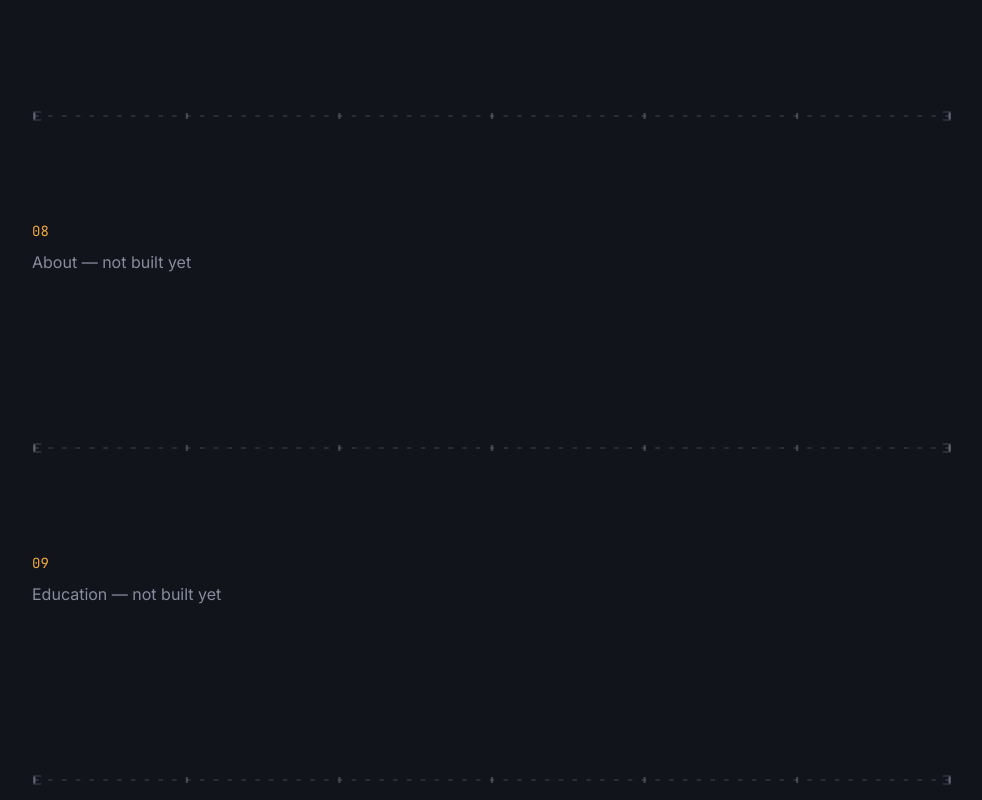
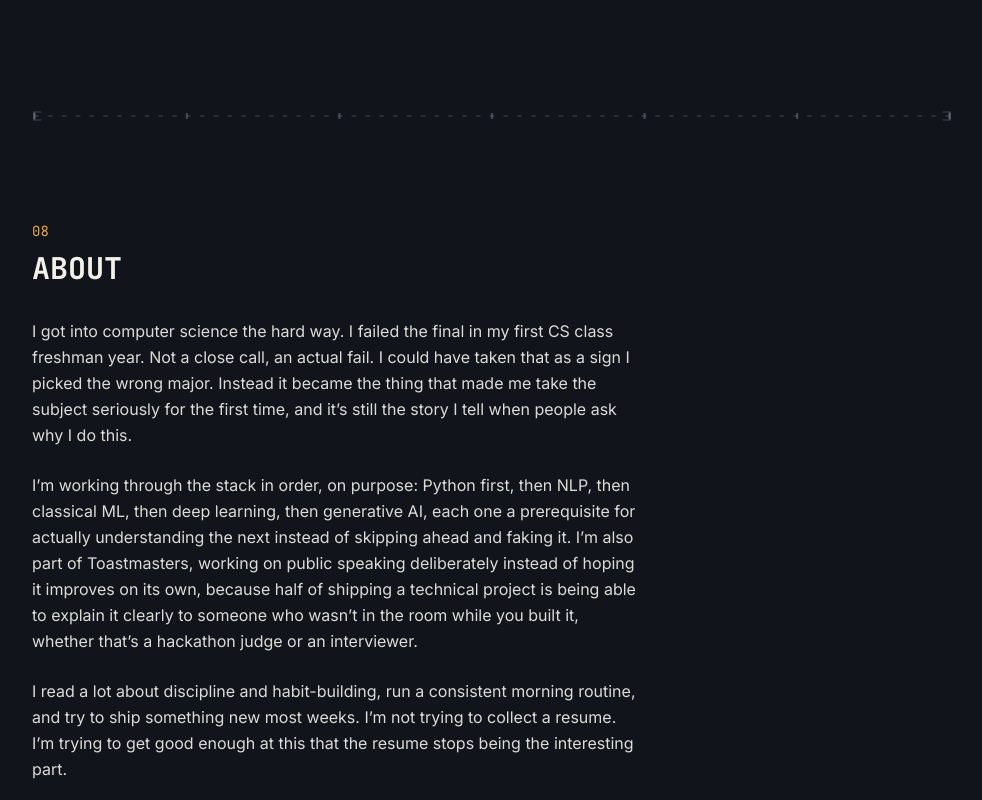
Before and after one commit to Sithranjan-Suresh/portfolio, a React (Vite) app: page / in a window 1280 px wide. Shown: the part 4820-5620 px from the top of the page, without its empty margins (176-1158 px from the left). Built offline with nearby package versions, Linux system fonts and the light colour scheme.

Commit message:
Build About section

```diff
--- a/src/App.jsx
+++ b/src/App.jsx
@@ -8,6 +8,7 @@ import ProofStrip from './sections/ProofStrip'
 import Experience from './sections/Experience'
 import OtherProjects from './sections/OtherProjects'
 import Skills from './sections/Skills'
+import About from './sections/About'
 import Placeholder from './sections/Placeholder'
 
 const builtSections = {
@@ -16,6 +17,7 @@ const builtSections = {
   experience: Experience,
   projects: OtherProjects,
   skills: Skills,
+  about: About,
 }
 
 function App() {
--- /dev/null
+++ b/src/sections/About.jsx
@@ -0,0 +1,35 @@
+function About() {
+  return (
+    <section id="about" className="py-24">
+      <span className="font-mono text-signal-amber text-sm">08</span>
+      <h2 className="font-mono font-bold text-2xl sm:text-3xl mt-2 mb-8">ABOUT</h2>
+      <div className="max-w-[38rem] space-y-6 leading-relaxed text-primary/90">
+        <p>
+          I got into computer science the hard way. I failed the final in my first CS
+          class freshman year. Not a close call, an actual fail. I could have taken
+          that as a sign I picked the wrong major. Instead it became the thing that
+          made me take the subject seriously for the first time, and it&rsquo;s still
+          the story I tell when people ask why I do this.
+        </p>
+        <p>
+          I&rsquo;m working through the stack in order, on purpose: Python first,
+          then NLP, then classical ML, then deep learning, then generative AI, each
+          one a prerequisite for actually understanding the next instead of skipping
+          ahead and faking it. I&rsquo;m also part of Toastmasters, working on
+          public speaking deliberately instead of hoping it improves on its own,
+          because half of shipping a technical project is being able to explain it
+          clearly to someone who wasn&rsquo;t in the room while you built it,
+          whether that&rsquo;s a hackathon judge or an interviewer.
+        </p>
+        <p>
+          I read a lot about discipline and habit-building, run a consistent
+          morning routine, and try to ship something new most weeks. I&rsquo;m not
+          trying to collect a resume. I&rsquo;m trying to get good enough at this
+          that the resume stops being the interesting part.
+        </p>
+      </div>
+    </section>
+  )
+}
+
+export default About
```
